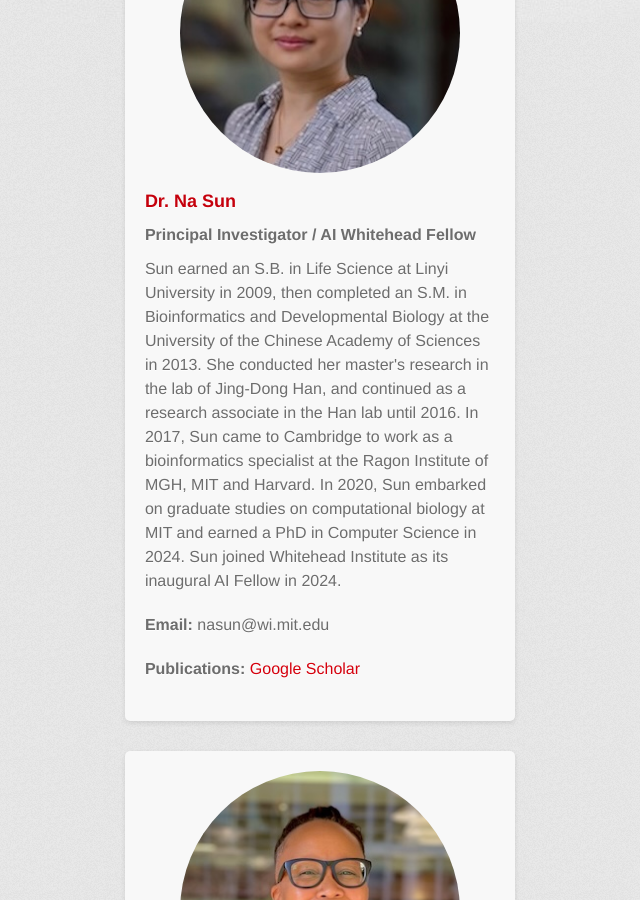
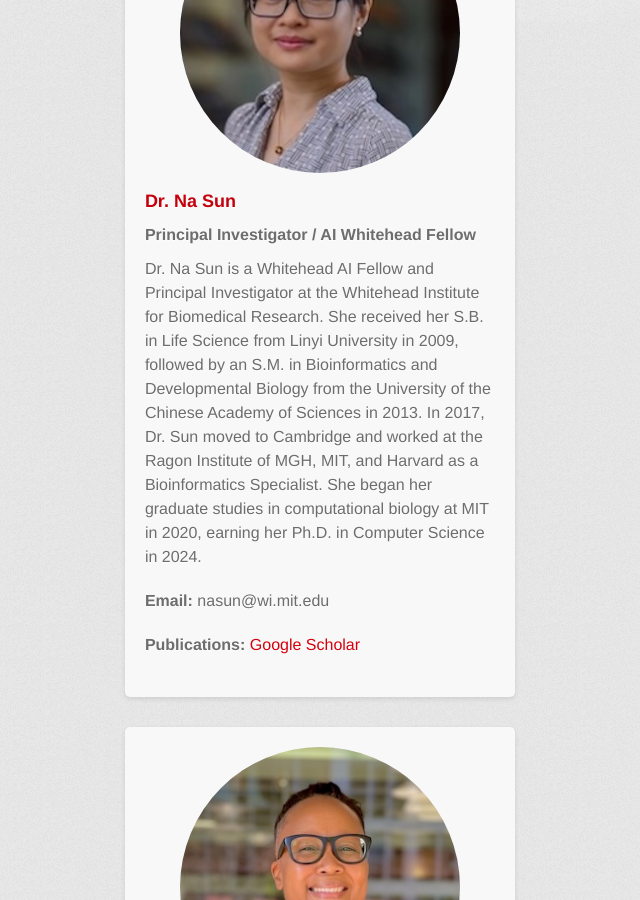
Before and after one commit to whitehead/SunLab, a Jekyll site: the page built from docs/team.md, in a window 1280 px wide and 900 px high, scrolled down 551 px. Shown: the whole window, without its empty margins (94-734 px from the left). Built offline with Jekyll 4.4.1, drawn with Linux system fonts in a browser that asks for light colours; some web fonts are replaced.

Commit message:
Update team.md

```diff
--- a/docs/team.md
+++ b/docs/team.md
@@ -11,7 +11,7 @@ Meet the talented researchers and staff members who make our work possible.
     <img src="{{ site.baseurl }}/assets/images/photo_naSun.jpg" alt="Dr. Na Sun">
     <h3>Dr. Na Sun</h3>
     <p class="position">Principal Investigator / AI Whitehead Fellow</p>
-    <p>Sun earned an S.B. in Life Science at Linyi University in 2009, then completed an S.M. in Bioinformatics and Developmental Biology at the University of the Chinese Academy of Sciences in 2013. She conducted her master's research in the lab of Jing-Dong Han, and continued as a research associate in the Han lab until 2016. In 2017, Sun came to Cambridge to work as a bioinformatics specialist at the Ragon Institute of MGH, MIT and Harvard. In 2020, Sun embarked on graduate studies on computational biology at MIT and earned a PhD in Computer Science in 2024. Sun joined Whitehead Institute as its inaugural AI Fellow in 2024.</p>
+    <p>Dr. Na Sun is a Whitehead AI Fellow and Principal Investigator at the Whitehead Institute for Biomedical Research. She received her S.B. in Life Science from Linyi University in 2009, followed by an S.M. in Bioinformatics and Developmental Biology from the University of the Chinese Academy of Sciences in 2013. In 2017, Dr. Sun moved to Cambridge and worked at the Ragon Institute of MGH, MIT, and Harvard as a Bioinformatics Specialist. She began her graduate studies in computational biology at MIT in 2020, earning her Ph.D. in Computer Science in 2024.</p>
     <p><strong>Email:</strong> nasun@wi.mit.edu</p>
     <p><strong>Publications:</strong> <a href="https://scholar.google.com/citations?user=oOxS8vwAAAAJ">Google Scholar</a></p>
   </div>
```
